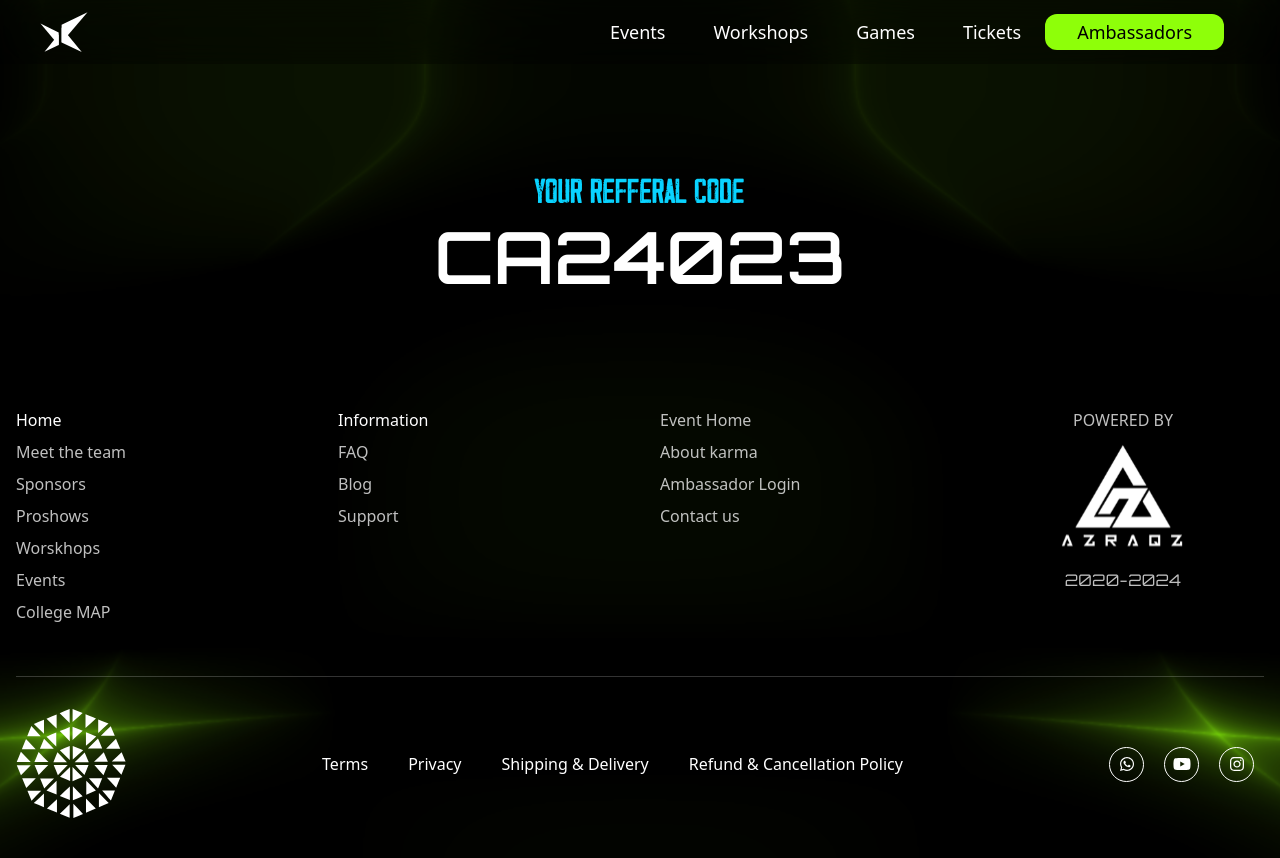
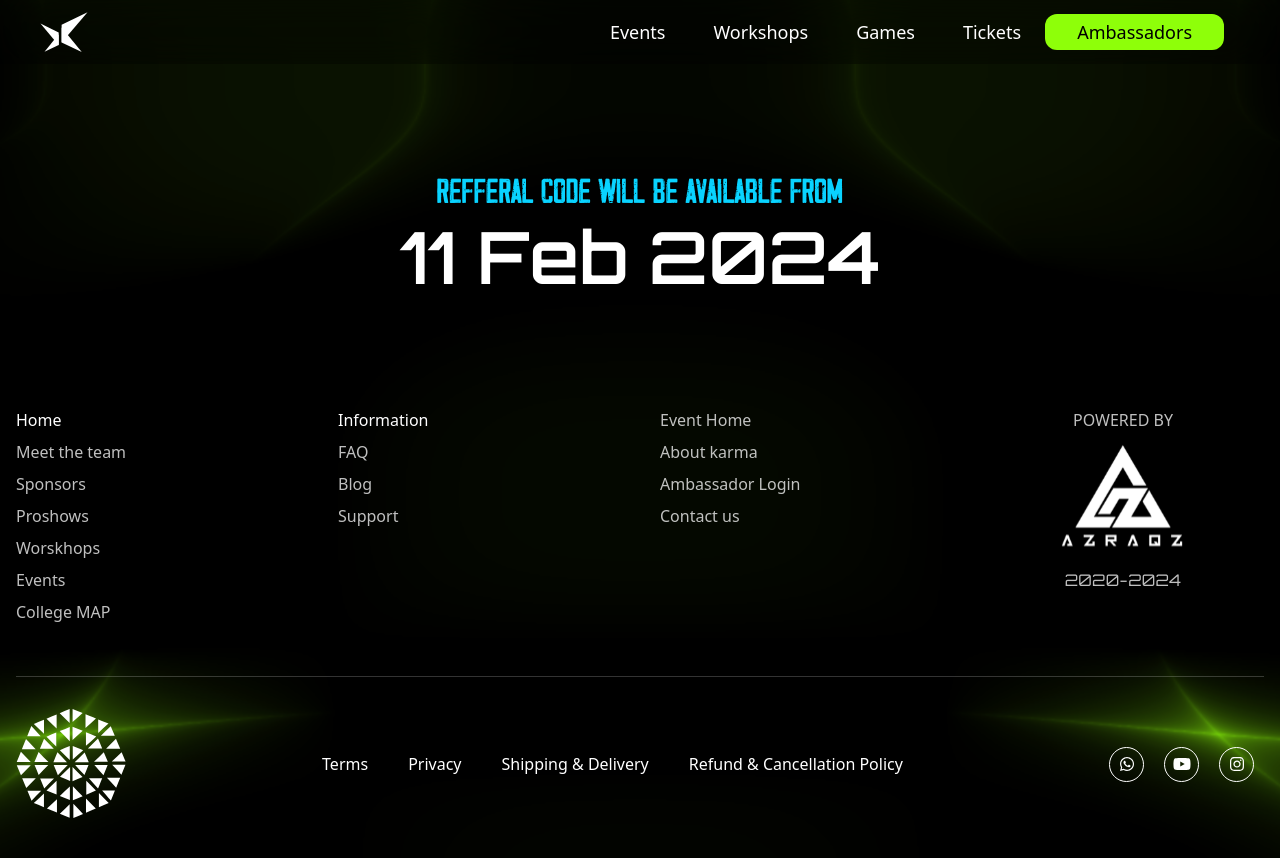
Before and after one commit to TinkerHubKMCTCE/Karma24, a React (Vite) app: page /dashboard in a window 1280 px wide. Shown: the top 858 px of the page. Built offline with nearby package versions, Linux system fonts and the light colour scheme.

Commit message:
Update AmbassadorDashboard.jsx

```diff
--- a/src/views/AmbassadorDashboard.jsx
+++ b/src/views/AmbassadorDashboard.jsx
@@ -2,9 +2,9 @@ const AmbassadorDashboard = () => {
   return (
     <div className="container mx-auto pb-20 max-w-screen-xl pt-28">
       <p className="font-retroTeam text-3xl text-center text-karma-blue mb-2">
-        Your Refferal Code
+        Refferal code will be available from
       </p>
-      <p className="text-white font-bold font-orbitron text-7xl text-center">CA24023</p>
+      <p className="text-white font-bold font-orbitron text-7xl text-center">11 Feb 2024</p>
     </div>
   );
 };
```
